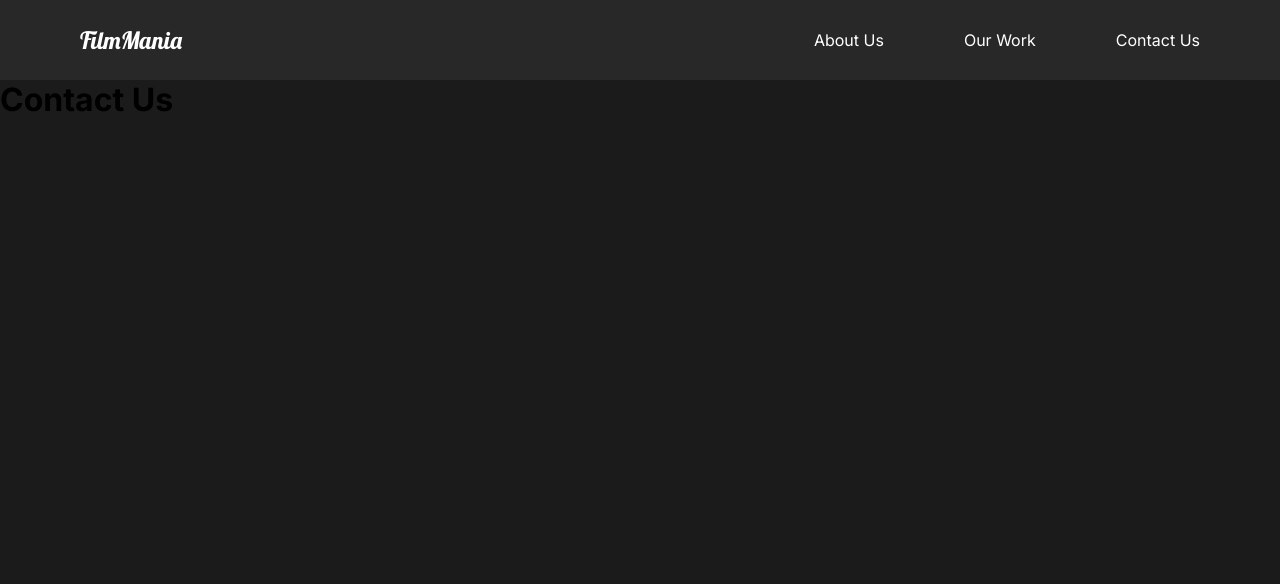
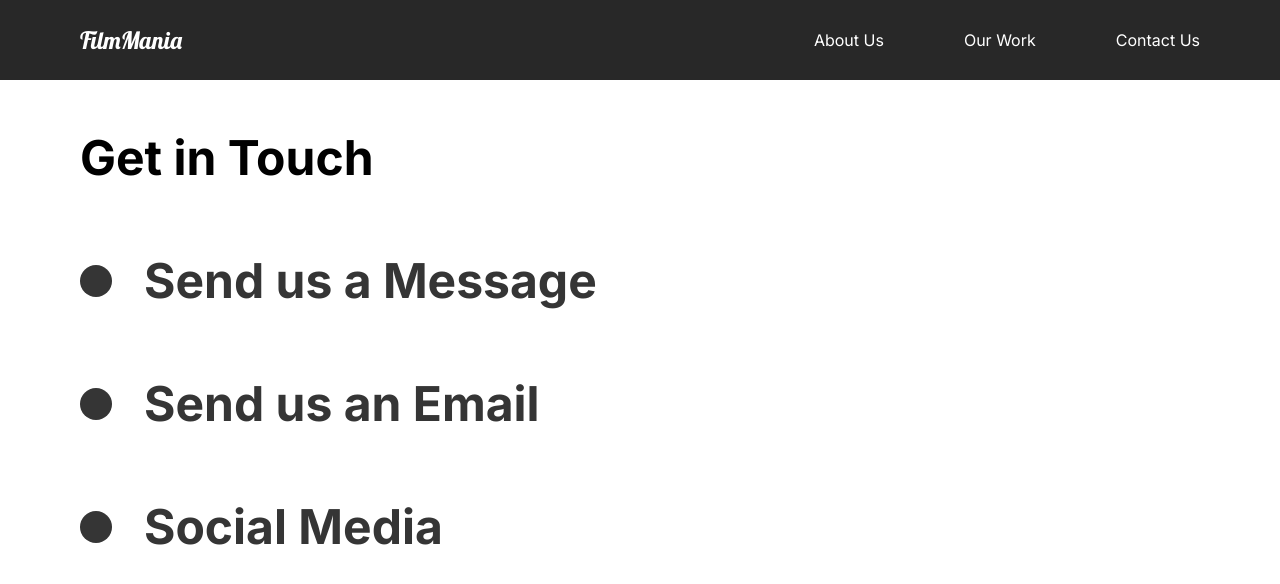
Before and after one commit to mohasin-hossain/film-mania-react, a React (Create React App) app: page /contact in a window 1280 px wide. Shown: the top 584 px of the page. Built offline with nearby package versions, Linux system fonts and the light colour scheme.

Commit message:
Contact Animation

```diff
--- a/src/pages/ContactUs.js
+++ b/src/pages/ContactUs.js
@@ -1,19 +1,72 @@
 import React from "react";
 // Animations
 import { motion } from "framer-motion";
-import { pageAnimation } from "../animate";
+import { pageAnimation, titleAnimation } from "../animate";
+import styled from "styled-components";
 
 const ContactUs = () => {
   return (
-    <motion.div
+    <ContactStyle
       variants={pageAnimation}
       initial="hidden"
       animate="show"
       exit="exit"
+      style={{ background: "#fff" }}
     >
-      <h1>Contact Us</h1>
-    </motion.div>
+      <Title>
+        <Hide>
+          <motion.h2 variants={titleAnimation}>Get in Touch</motion.h2>
+        </Hide>
+      </Title>
+      <Hide>
+        <Social variants={titleAnimation}>
+          <Circle />
+          <h2>Send us a Message</h2>
+        </Social>
+      </Hide>
+      <Hide>
+        <Social variants={titleAnimation}>
+          <Circle />
+          <h2 variants={titleAnimation}>Send us an Email</h2>
+        </Social>
+      </Hide>
+      <Hide>
+        <Social variants={titleAnimation}>
+          <Circle />
+          <h2 variants={titleAnimation}>Social Media</h2>
+        </Social>
+      </Hide>
+    </ContactStyle>
   );
 };
 
+const ContactStyle = styled(motion.div)`
+  padding: 3rem 5rem;
+  min-height: 90vh;
+  color: #353535;
+`;
+
+const Title = styled(motion.div)`
+  margin-bottom: 2rem;
+  color: black;
+`;
+
+const Hide = styled.div`
+  overflow: hidden;
+`;
+
+const Social = styled(motion.div)`
+  display: flex;
+  align-items: center;
+  h2 {
+    margin: 2rem;
+  }
+`;
+const Circle = styled.div`
+  height: 2rem;
+  width: 2rem;
+  background: #353535;
+  border-radius: 50%;
+`;
+
 export default ContactUs;
```
